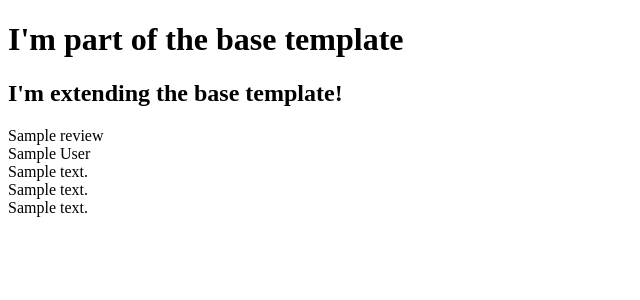
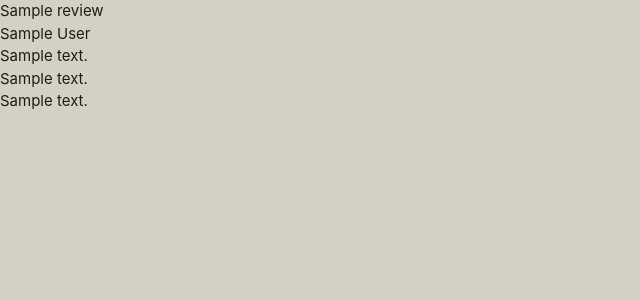
Before and after one commit to raphaelmar/escph_reading_club, a Flask app: page / in a window 1280 px wide. Shown: the top 300 px of the page, without its empty margins (0-640 px from the left). Run offline with Flask 2, Linux system fonts and the light colour scheme; a database or web service that is not in the repository returns one stand-in record (values such as "Sample title"); some libraries are stand-ins or nearby versions.

Commit message:
added static

```diff
--- /dev/null
+++ b/static/css/style.css
@@ -0,0 +1,3 @@
+body {
+    background-color: rgb(211, 209, 195);
+}
--- a/templates/base.html
+++ b/templates/base.html
@@ -3,12 +3,24 @@
 <head>
     <meta charset="UTF-8">
     <meta name="viewport" content="width=device-width, initial-scale=1.0">
+    <link rel="stylesheet" href="https://cdnjs.cloudflare.com/ajax/libs/font-awesome/5.15.1/css/all.min.css"                integrity="sha512-+4zCK9k+qNFUR5X+cKL9EIR+ZOhtIloNl9GIKS57V1MyNsYpYcUrUeQc9vNfzsWfV28IaLL3i96P9sdNyeRssA=="     crossorigin="anonymous" type="text/css">
+    <link rel="stylesheet" href="https://cdnjs.cloudflare.com/ajax/libs/materialize/1.0.0/css/materialize.min.css" type="text/css">
+    <link rel="stylesheet" href="{{ url_for('static', filename='css/style.css') }}" type="text/css">
+    {% block styles %}
+    {% endblock %}
+
     <title>ESCPH Reading CLub</title>
 </head>
 <body>
-    <h1>I'm part of the base template</h1>
+
     {% block content%}
     {% endblock%}
 
+    <script src="http://code.jquery.com/jquery-3.5.1.min.js" integrity="sha256-9/aliU8dGd2tb6OSsuzixeV4y/faTqgFtohetphbbj0=" crossorigin="anonymous"></script>
+    <script src="https://cdnjs.cloudflare.com/ajax/libs/materialize/1.0.0/js/materialize.min.js"></script>
+    <script src="{{ url_for('static', filename='js/script.js') }}"></script>
+    {% block scripts %}
+    {% endblock %}
+
 </body>
 </html>
--- a/templates/reviews.html
+++ b/templates/reviews.html
@@ -1,7 +1,7 @@
 {% extends "base.html" %}
 {% block content %}
 
-    <h2>I'm extending the base template!</h2>
+
 
     {% for review in reviews %}
         {{ review.review_title }}<br>
```
Also changed, not shown: static/js/script.js (added).
